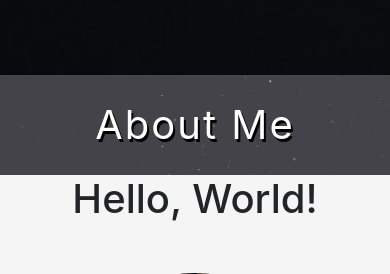
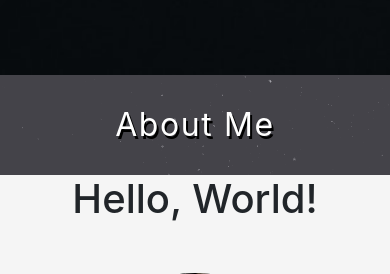
Before and after one commit to jmschindele/portfolio, a PHP site: page / in a window 390 px wide. Shown: the part 2525-2799 px from the top of the page. Run offline with PHP 8.4, Linux system fonts and the light colour scheme; some libraries are stand-ins or nearby versions.

Commit message:
fighting about me wrapper

```diff
--- a/assets/css/style.css
+++ b/assets/css/style.css
@@ -419,7 +419,7 @@ body {
     top: 50%;
     left: 50%;
     transform: translate(-50%, -50%);
-    font-size: 2.5em;
+    font-size: 2em;
     text-shadow: 2px 3px black;
   }
 
```
